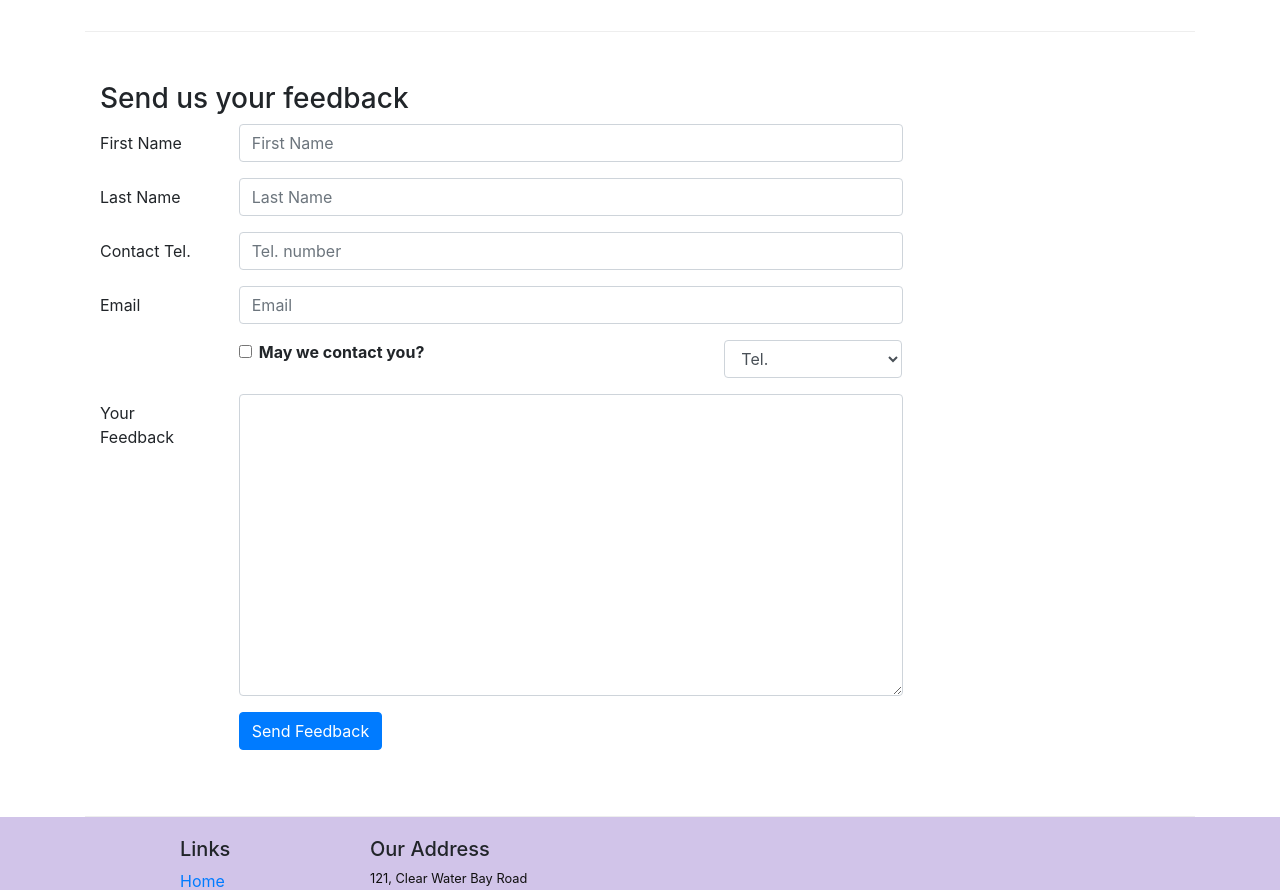
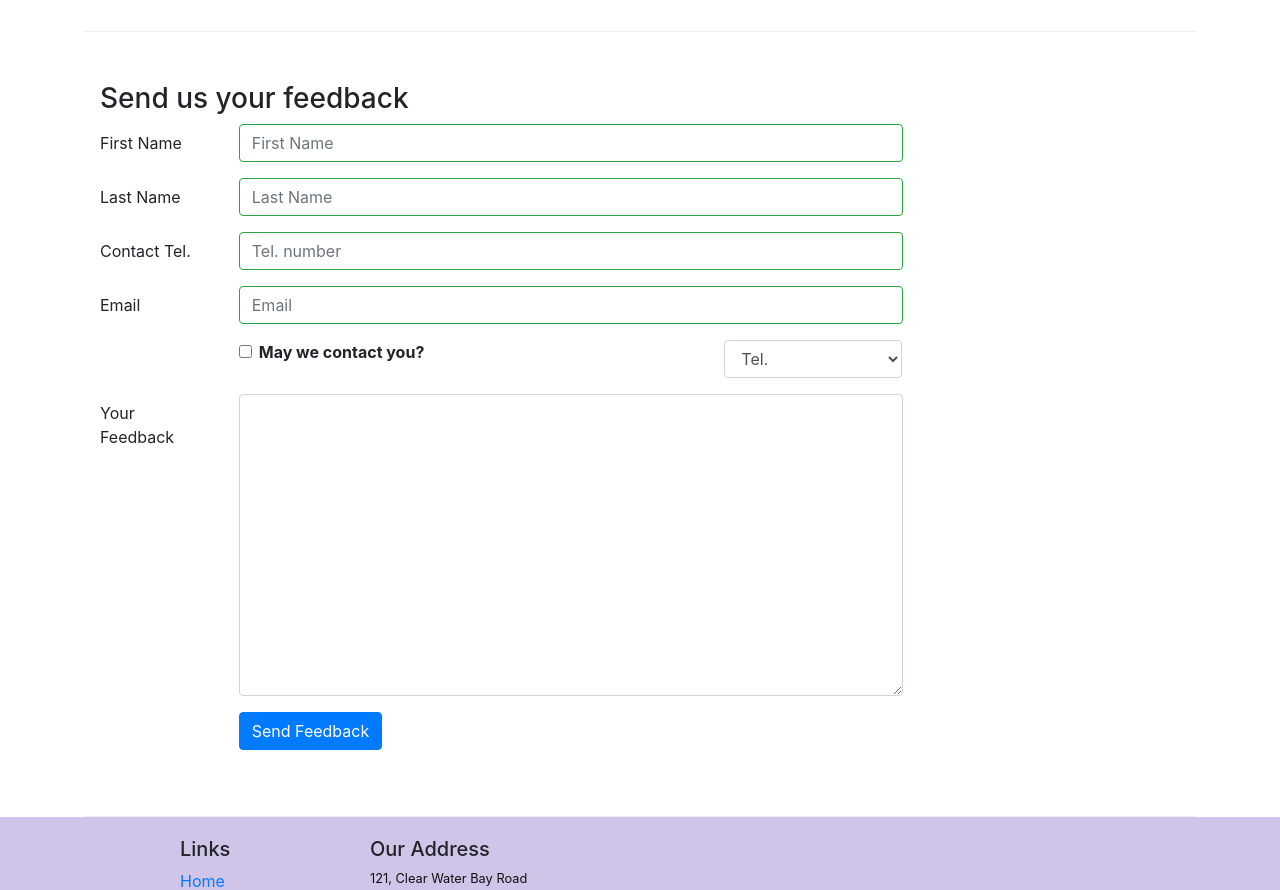
Before and after one commit to KatieUde/confusion, a React (Create React App) app: page /contact-us in a window 1280 px wide. Shown: the part 840-1730 px from the top of the page. Built offline with nearby package versions, Linux system fonts and the light colour scheme.

Commit message:
Controlled Form Validation -- working on adding basic form validation to the ContactComponent

```diff
--- a/src/components/ContactComponent.js
+++ b/src/components/ContactComponent.js
@@ -7,7 +7,9 @@
   FormGroup,
   Label,
   Input,
-  Col
+  Col,
+  Row,
+  FormFeedback
 } from 'reactstrap';
 import { Link } from 'react-router-dom';
 
@@ -22,11 +24,18 @@
       email: '',
       agree: false,
       contactType: 'Tel.',
-      message: ''
+      message: '',
+      touched: {
+        firstname: false,
+        lastname: false,
+        telnum: false,
+        email: false
+      }
     }
 
     this.handleSubmit = this.handleSubmit.bind(this);
     this.handleInputChange = this.handleInputChange.bind(this);
+    this.handleBlur = this.handleBlur.bind(this);
   }
 
   handleInputChange(event) {
@@ -45,7 +54,48 @@
     event.preventDefault();
   }
 
+  handleBlur = (field) => (event) => {
+    this.setState({
+      touched: { ...this.state.touched, [field]: true}
+    });
+  }
+
+  validate(firstname, lastname, telnum, email) {
+    const errors = {
+      firstname: '',
+      lastname: '',
+      telnum: '',
+      email: '',
+    };
+    const reg = /^\d+$/;
+
+    if (this.state.touched.firstname && firstname.length < 3) {
+      errors.firstname = 'First Name should be >= 3 characters';
+    } else if (this.state.touched.firstname && firstname.length > 10) {
+      errors.firstname = 'First Name should be <= 10 characters';
+    }
+
+    if (this.state.touched.lastname && lastname.length < 3) {
+      errors.lastname = 'Last Name should be >= 3 characters';
+    } else if (this.state.touched.lastname && lastname.length > 10) {
+      errors.lastname = 'Last Name should be <= 10 characters';
+    }
+
+    if (this.state.touched.telnum && !reg.test(telnum)) {
+      errors.telnum = 'Telephone Number should contain only numbers';
+    }
+
+    if (this.state.touched.email && email.split('').filter(x => x === '@').length !== 1) {
+      errors.email = 'Email address should contain a @';
+    }
+
+    return errors;
+  }
+
   render() {
+    const { firstname, lastname, telnum, email, agree, contactType, message, touched } = this.state;
+    const errors = this.validate(firstname, lastname, telnum, email);
+
     return (
       <div className="container">
         <div className="row">
@@ -106,9 +156,13 @@
                     id="firstname"
                     name="firstname"
                     placeholder="First Name"
-                    value={this.state.firstname}
+                    value={firstname}
+                    valid={errors.firstname === ''}
+                    invalid={errors.firstname !== ''}
+                    onBlur={this.handleBlur('firstname')}
                     onChange={this.handleInputChange}
                   />
+                  <FormFeedback>{errors.firstname}</FormFeedback>
                 </Col>
               </FormGroup>
               <FormGroup row>
@@ -119,9 +173,13 @@
                     id="lastname"
                     name="lastname"
                     placeholder="Last Name"
-                    value={this.state.lastname}
+                    value={lastname}
+                    valid={errors.lastname === ''}
+                    invalid={errors.lastname !== ''}
+                    onBlur={this.handleBlur('lastname')}
                     onChange={this.handleInputChange}
                   />
+                  <FormFeedback>{errors.lastname}</FormFeedback>
                 </Col>
               </FormGroup>
               <FormGroup row>
@@ -132,9 +190,13 @@
                     id="telnum"
                     name="telnum"
                     placeholder="Tel. number"
-                    value={this.state.telnum}
+                    value={telnum}
+                    valid={errors.telnum === ''}
+                    invalid={errors.telnum !== ''}
+                    onBlur={this.handleBlur('telnum')}
                     onChange={this.handleInputChange}
                   />
+                  <FormFeedback>{errors.telnum}</FormFeedback>
                 </Col>
               </FormGroup>
               <FormGroup row>
@@ -145,9 +207,13 @@
                     id="email"
                     name="email"
                     placeholder="Email"
-                    value={this.state.email}
+                    value={email}
+                    valid={errors.email === ''}
+                    invalid={errors.email !== ''}
+                    onBlur={this.handleBlur('email')}
                     onChange={this.handleInputChange}
                   />
+                  <FormFeedback>{errors.email}</FormFeedback>
                 </Col>
               </FormGroup>
               <FormGroup row>
@@ -157,7 +223,7 @@
                       <Input
                         type="checkbox"
                         name="agree"
-                        checked={this.state.agree}
+                        checked={agree}
                         onChange={this.handleInputChange}
                       />{' '}
                       <strong>May we contact you?</strong>
@@ -168,7 +234,7 @@
                   <Input
                     type="select"
                     name="contactType"
-                    value={this.state.contactType}
+                    value={contactType}
                     onChange={this.handleInputChange}
                   >
                     <option>Tel.</option>
@@ -184,7 +250,7 @@
                     id="message"
                     name="message"
                     rows="12"
-                    value={this.state.message}
+                    value={message}
                     onChange={this.handleInputChange}
                   />
                 </Col>
```
